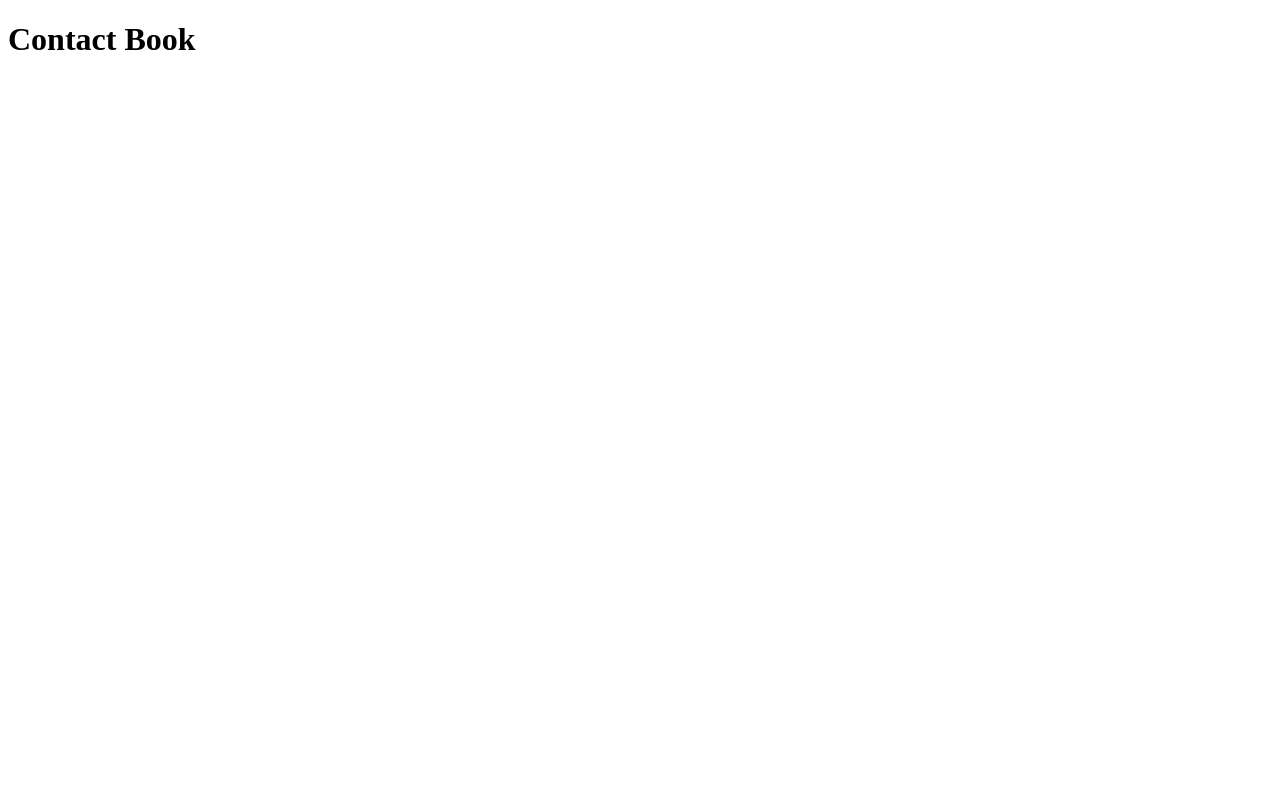
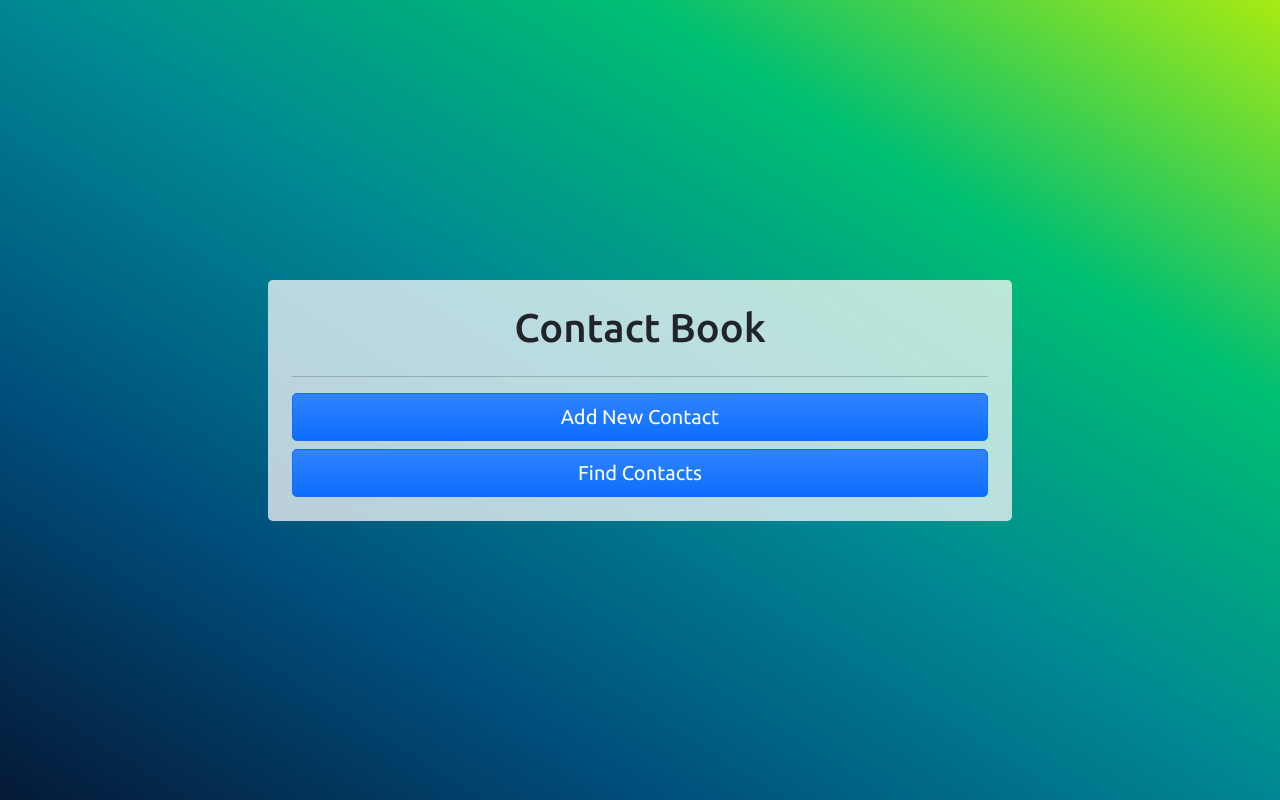
Before and after one commit to Direct-Entry-Program-7-Playground/contact-book-front-end, a website built with Parcel: page index.html in a window 1280 px wide. Built offline with nearby package versions, Linux system fonts and the light colour scheme; files whose address does not match are found by name.

Commit message:
Create Home page

```diff
--- a/css/styles.css
+++ b/css/styles.css
@@ -0,0 +1,19 @@
+@import url("https://fonts.googleapis.com/css2?family=Ubuntu:wght@400;500;700&display=swap");
+
+* {
+  box-sizing: border-box;
+  margin: 0;
+  padding: 0;
+  font-family: "Ubuntu", sans-serif;
+}
+
+.gd-bg {
+  background-image: linear-gradient(
+    to right top,
+    #051937,
+    #004d7a,
+    #008793,
+    #00bf72,
+    #a8eb12
+  );
+}
--- a/index.html
+++ b/index.html
@@ -5,10 +5,36 @@
     <meta http-equiv="X-UA-Compatible" content="IE=edge" />
     <meta name="viewport" content="width=device-width, initial-scale=1.0" />
     <title>Contact Book</title>
-    <link rel="stylesheet" href="css/styles.css" />
+    <link
+      rel="stylesheet"
+      href="./node_modules/bootstrap/dist/css/bootstrap.min.css"
+    />
+    <link rel="stylesheet" href="./css/styles.css" />
   </head>
-  <body>
-    <h1>Contact Book</h1>
-    <script src="./ts/main.ts"></script>
+  <body
+    class="
+      container
+      d-flex
+      flex-column
+      min-vh-100
+      justify-content-center
+      align-items-center
+      gd-bg
+    "
+  >
+    <div class="container d-grid col-lg-8 p-4 bg-light bg-opacity-75 rounded-3">
+      <h1 class="mx-auto" style="width: fit-content">Contact Book</h1>
+      <hr />
+      <main class="d-grid gap-2 col-12 mx-auto">
+        <button class="btn btn-primary btn-lg bg-primary bg-gradient">
+          Add New Contact
+        </button>
+        <button class="btn btn-primary btn-lg bg-primary bg-gradient">
+          Find Contacts
+        </button>
+      </main>
+    </div>
+
+    <script src="./node_modules/bootstrap/dist/js/bootstrap.bundle.min.js"></script>
   </body>
 </html>
```
Also changed, not shown: package.json (+6 -3 lines), 4 other files.
